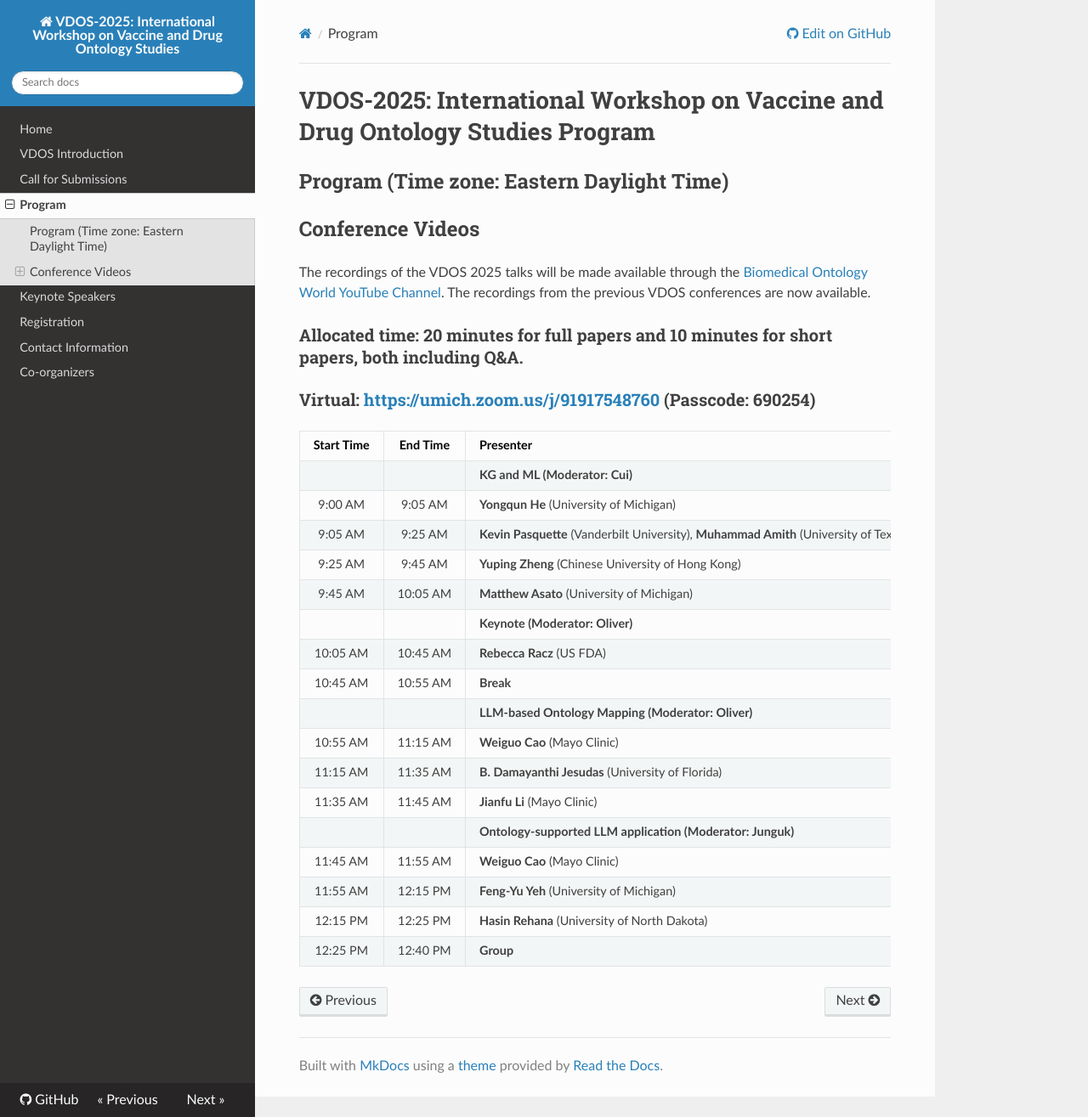
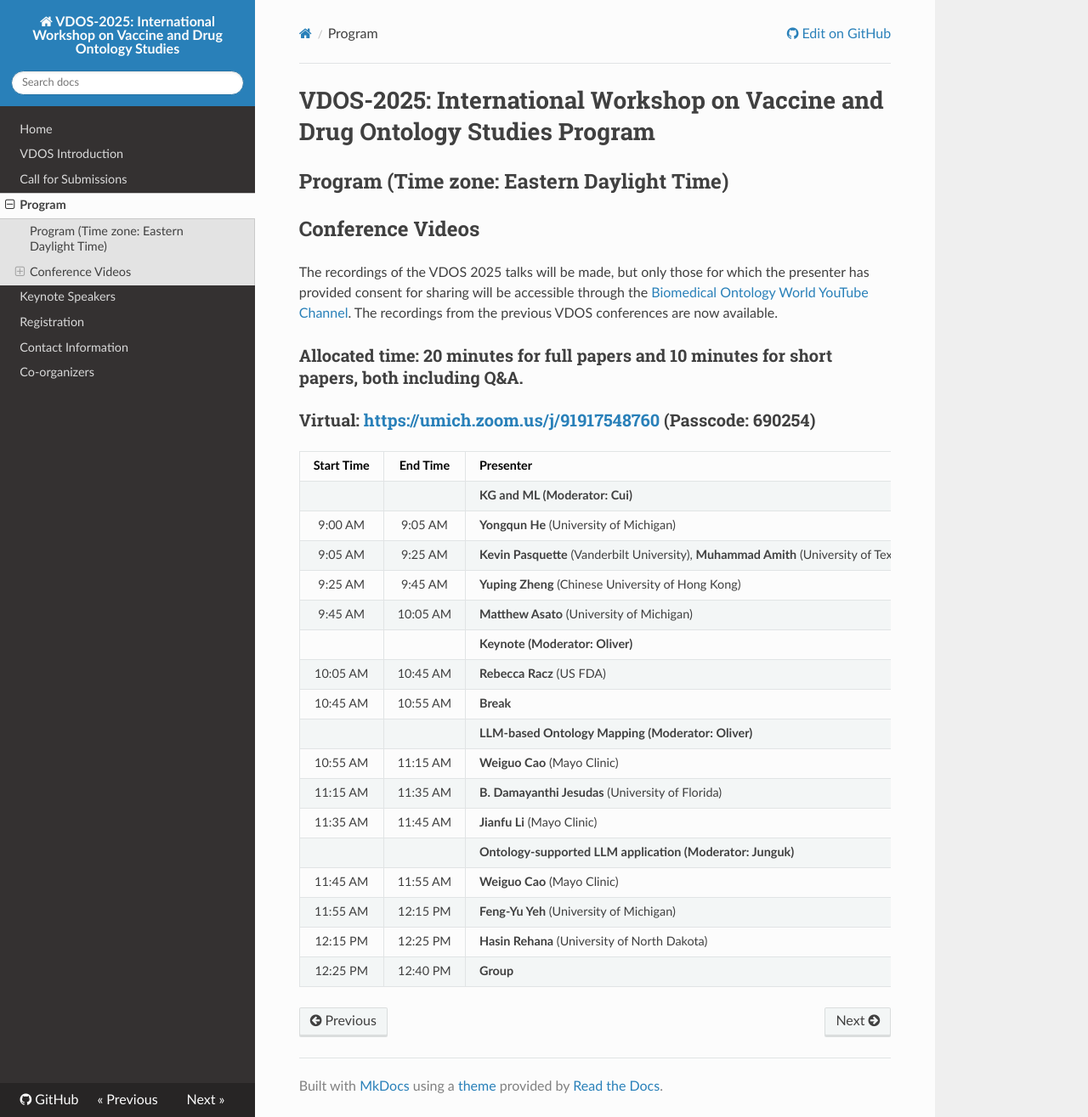
Before and after one commit to vdos-workshop/vdos2025, an MkDocs documentation site: the page built from docs/program.md, in a window 1280 px wide and 1315 px high. Shown: the whole window at 85% size. Built offline with MkDocs 1.6.1, drawn with Linux system fonts in a browser that asks for light colours; nearby versions of some CDN libraries.

Commit message:
Update program.md

```diff
--- a/docs/program.md
+++ b/docs/program.md
@@ -4,7 +4,7 @@
 
 
 ## Conference Videos
-The recordings of the VDOS 2025 talks will be made available through the [Biomedical Ontology World YouTube Channel](https://www.youtube.com/channel/UCUT0MwXxAFnekhsSJVmHTJw/playlists). The recordings from the previous VDOS conferences are now available.
+The recordings of the VDOS 2025 talks will be made, but only those for which the presenter has provided consent for sharing will be accessible through the [Biomedical Ontology World YouTube Channel](https://www.youtube.com/channel/UCUT0MwXxAFnekhsSJVmHTJw/playlists). The recordings from the previous VDOS conferences are now available.
 ### Allocated time: **20 minutes** for full papers and **10 minutes** for short papers, both including Q&A.
 ### Virtual: [https://umich.zoom.us/j/91917548760](https://umich.zoom.us/j/91917548760) (Passcode: 690254)
 
```
